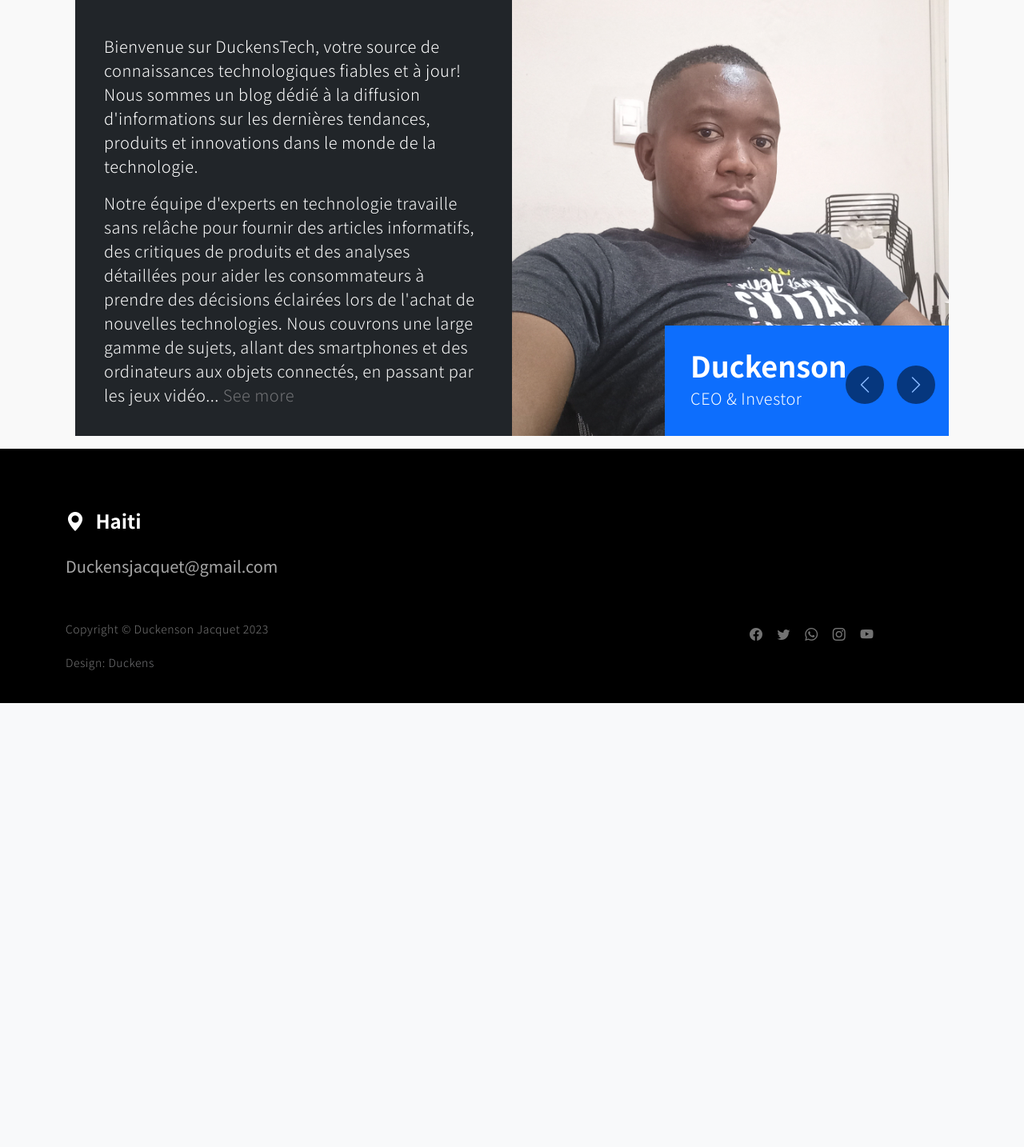
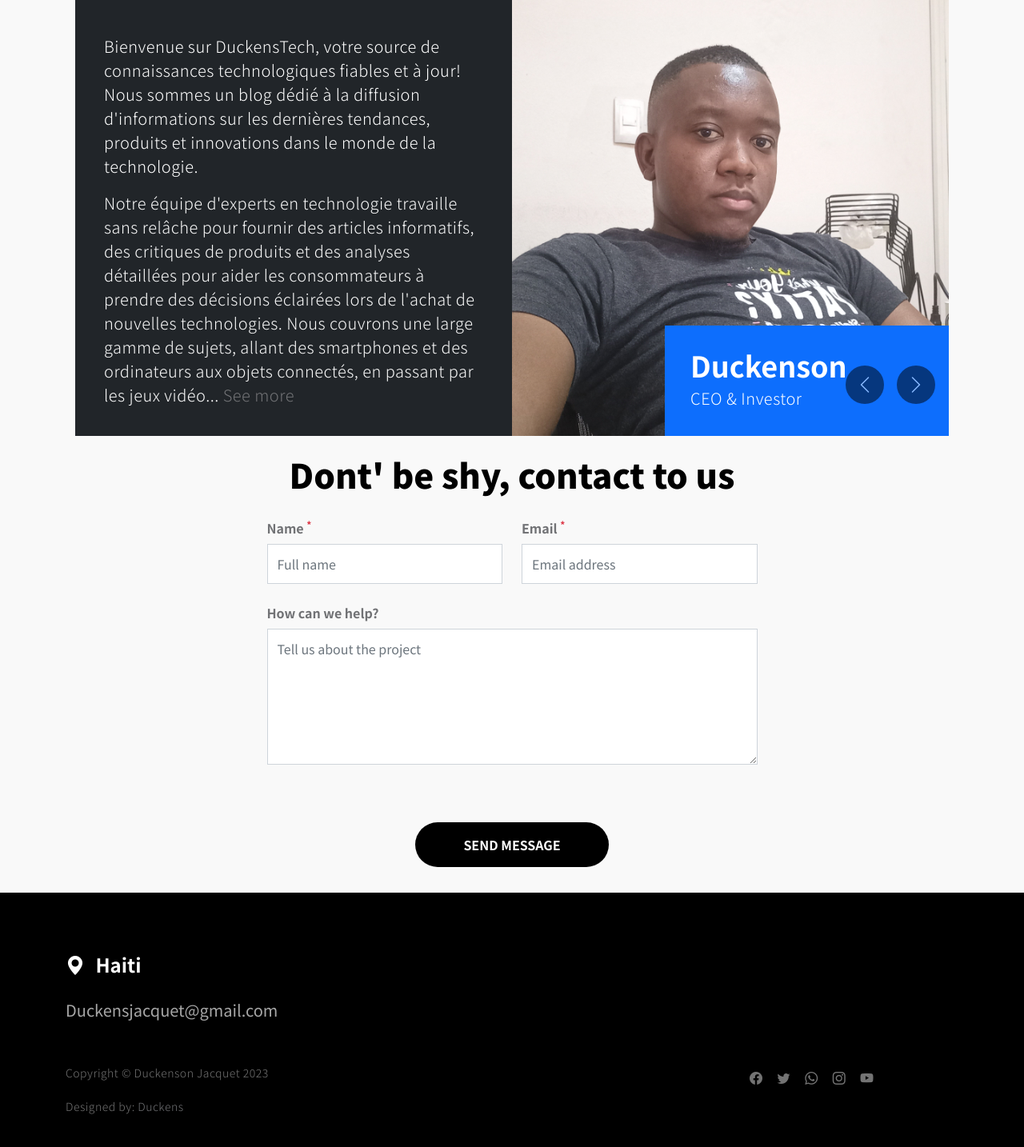
Before and after one commit to Duckens123/duckenstech, a Django app: template articles/templates/articles/index.html in a window 1280 px wide. Shown: the part 362-1796 px from the top of the page at 80% size. Before the commit the page ends 1241 px from the top, so only its background shows below. Run offline with Django 4.2, Linux system fonts and the light colour scheme; the template is opened without the code that fills it, so the values that code supplies are empty; some libraries are stand-ins or nearby versions.

Commit message:
Update css file, add contact change the last and most read article to slide

```diff
--- a/articles/admin.py
+++ b/articles/admin.py
@@ -1,5 +1,6 @@
 from django.contrib import admin
-from articles.models import Article
+from articles.models import Article,Contact
 
 # Register your models here.
 admin.site.register(Article)
+admin.site.register(Contact)
--- a/articles/static/articles/css/templatemo-nomad-force.css
+++ b/articles/static/articles/css/templatemo-nomad-force.css
@@ -458,8 +458,12 @@ strong {
   margin: 0 20px;
 }
 
+.marg{
+  margin-left: 0px;
+}
+
 .news-title {
-  margin-top: 5px;
+  margin-left: 0px;
   margin-bottom: 5px;
 }
 
@@ -484,7 +488,7 @@ strong {
   overflow: hidden;
   z-index: 1;
   transition: all .3s cubic-bezier(.645,.045,.355,1);
-  padding-bottom: 4px;
+  padding-bottom: 0px;
   height: 100%;
 }
 
@@ -537,6 +541,7 @@ strong {
   width: 100%;
   height: 100%;
   max-height: 200px;
+  max-width: 220px;
   object-fit: cover;
 }
 
@@ -654,6 +659,10 @@ strong {
 }
 
 @media screen and (max-width: 991px) {
+  .news-text-info {
+    margin: 0 20px;
+    margin-left: 0px;
+  }
   h1 {
     font-size: 48px;
   }
--- /dev/null
+++ b/articles/templates/articles/contact.html
@@ -0,0 +1,72 @@
+<section class="contact section-padding" id="contact">
+    <div class="container">
+      <div class="row">
+        <div class="col-lg-7 col-12 mx-auto">
+          <h2 class="mb-4 text-center" data-aos="fade-up">
+            Dont' be shy, contact to us
+          </h2>
+
+          <form
+            action="#"
+            method="post"
+            class="contact-form"
+            role="form"
+            data-aos="fade-up"
+          >
+          {% csrf_token %}
+            <div class="row">
+              <div class="col-lg-6 col-6">
+                <label for="name" class="form-label"
+                  >Name <sup class="text-danger">*</sup></label
+                >
+
+                <input
+                  type="text"
+                  name="name"
+                  id="name"
+                  class="form-control"
+                  placeholder="Full name"
+                  required
+                />
+              </div>
+
+              <div class="col-lg-6 col-6">
+                <label for="email" class="form-label"
+                  >Email <sup class="text-danger">*</sup></label
+                >
+
+                <input
+                  type="email"
+                  name="email"
+                  id="email"
+                  pattern="[^ @]*@[^ @]*"
+                  class="form-control"
+                  placeholder="Email address"
+                  required
+                />
+              </div>
+
+              <div class="col-12 my-4">
+                <label for="message" class="form-label"
+                  >How can we help?</label
+                >
+
+                <textarea
+                  name="message"
+                  rows="6"
+                  class="form-control"
+                  id="message"
+                  placeholder="Tell us about the project"
+                  required
+                ></textarea>
+              </div>
+            <div class="col-lg-5 col-12 mx-auto mt-5">
+              <button type="submit" class="form-control">
+                Send Message
+              </button>
+            </div>
+          </form>
+        </div>
+      </div>
+    </div>
+  </section>
--- a/articles/templates/articles/footer.html
+++ b/articles/templates/articles/footer.html
@@ -19,8 +19,8 @@
           <p class="copyright-text mb-0">
             Copyright © Duckenson Jacquet 2023
 
-            <br /><br />Design:
-            <a href="https://templatemo.com/page/1" target="_parent"
+            <br /><br />Designed by:
+            <a href="#" target="_parent"
               >Duckens</a
             >
           </p>
--- a/articles/templates/articles/index.html
+++ b/articles/templates/articles/index.html
@@ -3,14 +3,18 @@
 <section class="news section-padding" id="news">
     <div class="container">
       <div class="row">
+        {% include 'articles/top_news.html' %}
         <div class="col-12">
           <h2 class="mb-2 text-center" data-aos="fade-up">News</h2>
         </div>
+       <!--
         {% include 'articles/last_article.html' %}
         {% include 'articles/most_read_article.html' %}
+       -->
       <hr class="col-md-12"></hr>
         {% include 'articles/list_article.html' %}
         {% include 'articles/about.html' %}
+        {% include 'articles/contact.html' %}
       </div>
     </div>
   </section>
--- a/articles/templates/articles/last_article.html
+++ b/articles/templates/articles/last_article.html
@@ -15,7 +15,7 @@
 
       <div class="news-category bg-success text-white">Last posted</div>
 
-      <div class="news-text-info">
+      <div class="news-text-info marg">
         <h5 class="news-title">
           <a href="{% url 'display_article' lastarticle.pk %}" class="news-title-link"
             >{{ lastarticle.title }}</a
--- a/articles/templates/articles/list_article.html
+++ b/articles/templates/articles/list_article.html
@@ -25,11 +25,11 @@
 
           <div class="news-bottom">
             <div class="news-text-info">
-              <h5 class="news-title">
+              <h6 class="news-title">
                 <a href="{% url 'display_article' article.pk %}" class="news-title-link"
                   >{{article.title}}</a
                 >
-              </h5>
+              </h6>
               <span class="text-muted bi bi-eye">
                 {{article.nb_views}}</span
               >
--- a/articles/templates/articles/most_read_article.html
+++ b/articles/templates/articles/most_read_article.html
@@ -15,7 +15,7 @@
 
       <div class="news-category bg-info text-white">Most read article</div>
 
-      <div class="news-text-info">
+      <div class="news-text-info marg">
         <h5 class="news-title">
           <a href="{% url 'display_article' most_read.pk %}" class="news-title-link"
             >{{most_read.title}}</a
--- /dev/null
+++ b/articles/templates/articles/top_news.html
@@ -0,0 +1,74 @@
+{% load static %}
+{% if lastarticle %}
+<section class="section-padding pb-0" id="about">
+  <div class="container mb-1 pb-lg-1">
+    <div class="col-12">
+      <h2 class="" data-aos="fade-up">Top news</h2>
+    </div>
+  </div>
+
+  <div class="container-fluid">
+
+      <div class="col-lg-12 col-12 p-0">
+        <section
+          id="myCarousel"
+          class="carousel slide carousel-fade"
+          data-bs-ride="carousel"
+        >
+          <div class="carousel-inner">
+            <div class="carousel-item active">
+              <img
+                src="{{lastarticle.imagethumbnail.url}}"
+                class="img-fluid team-image"
+                alt=""
+              />
+
+              <div class="team-thumb bg-primary">
+                <p class="text-secondary-white-color mb-0 fst-italic text-decoration-underline">Last posted</p>
+                <h6 class="text-white mb-0">{{lastarticle.title}}</h6>
+                <p class="text-secondary-white-color mb-0">{{lastarticle.datepublished}}</p>
+              </div>
+            </div>
+            {% if most_read %}
+            <div class="carousel-item">
+                <img
+                  src="{{most_read.imagethumbnail.url}}"
+                  class="img-fluid team-image news-image"
+                  alt=""
+                />
+
+                <div class="team-thumb bg-success">
+                    <p class="text-secondary-white-color mb-0 fst-italic text-decoration-underline">Most read article</p>
+                  <h6 class="text-white mb-0">{{most_read.title}}</h6>
+                  <p class="text-secondary-white-color mb-0">{{most_read.datepublished}}</p>
+                </div>
+              </div>
+            {% endif %}
+          </div>
+
+          <button
+            class="carousel-control-prev"
+            type="button"
+            data-bs-target="#myCarousel"
+            data-bs-slide="prev"
+          >
+            <span class="carousel-control-prev-icon" aria-hidden="true"></span>
+
+            <span class="visually-hidden">Previous</span>
+          </button>
+
+          <button
+            class="carousel-control-next"
+            type="button"
+            data-bs-target="#myCarousel"
+            data-bs-slide="next"
+          >
+            <span class="carousel-control-next-icon" aria-hidden="true"></span>
+
+            <span class="visually-hidden">Next</span>
+          </button>
+        </section>
+      </div>
+  </div>
+</section>
+{% endif %}
--- a/root/urls.py
+++ b/root/urls.py
@@ -21,7 +21,7 @@ from django.conf.urls.static import static
 
 urlpatterns = [
     path('admin/', admin.site.urls),
-    path('', views.Index),
+    path('', views.Index,name='index'),
     path('article/', include('articles.urls')),
     path('about/', views.About, name='about'),
 ]
```
Also changed, not shown: articles/models.py (+11 -0 lines), articles/templates/articles/display_article.html (+5 -13 lines), articles/views.py (+10 -2 lines), articles/migrations/0003_contact.py (added).
